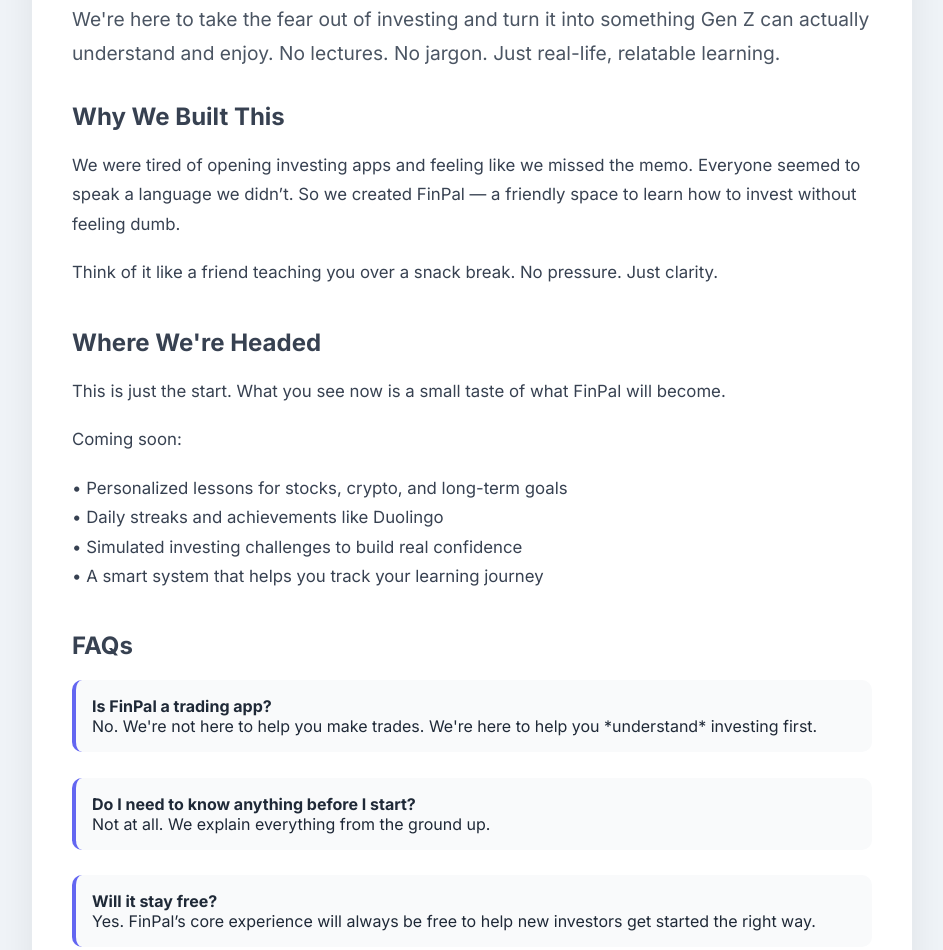
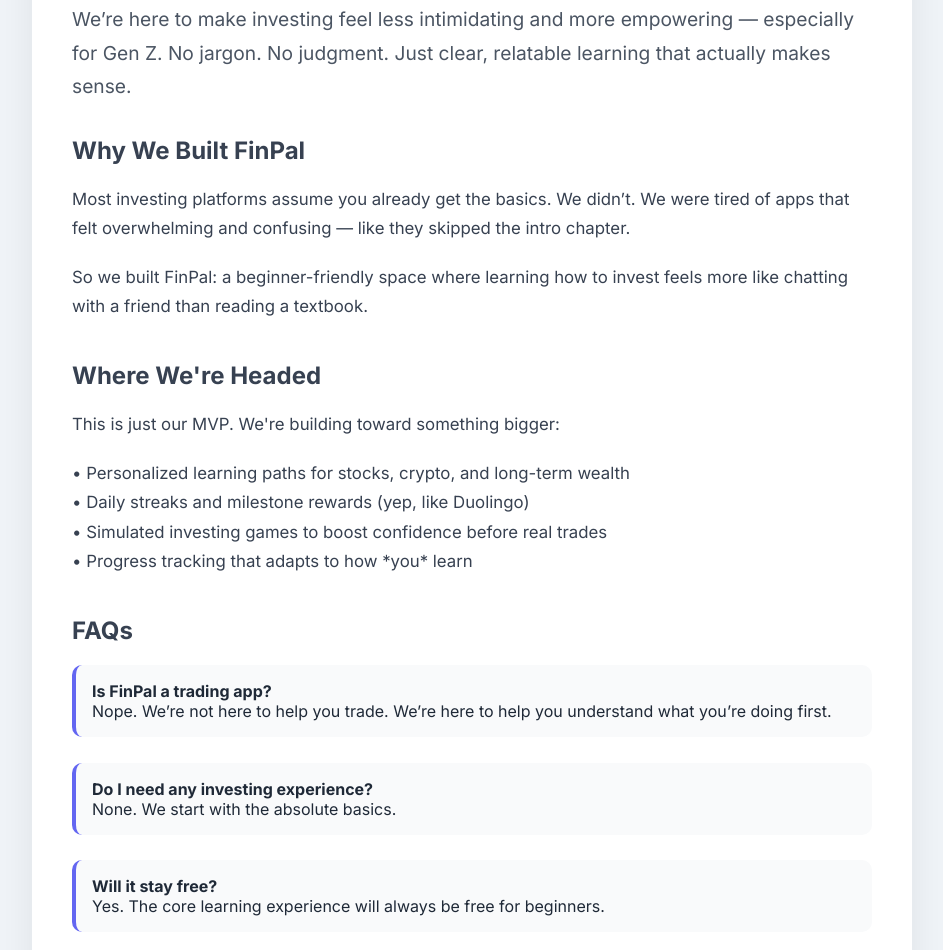
Before and after one commit to basanta2029/FinPal-ai, a website: page about.html in a window 1280 px wide. Shown: the part 176-1126 px from the top of the page, without its empty margins (168-1111 px from the left). Drawn offline with Linux system fonts and the light colour scheme.

Commit message:
Update script and quiz page for AI fix

```diff
--- a/about.html
+++ b/about.html
@@ -81,17 +81,19 @@
   <div class="container">
     <h1>FinPal: Investing Made Simple</h1>
     <p style="font-size: 1.2rem; color: #4b5563;">
-      We're here to take the fear out of investing and turn it into something Gen Z can actually understand and enjoy. No lectures. No jargon. Just real-life, relatable learning.
+      We’re here to make investing feel less intimidating and more empowering — especially for Gen Z.
+      No jargon. No judgment. Just clear, relatable learning that actually makes sense.
     </p>
 
     <!-- MISSION -->
     <section class="section">
-      <h2>Why We Built This</h2>
+      <h2>Why We Built FinPal</h2>
       <p>
-        We were tired of opening investing apps and feeling like we missed the memo. Everyone seemed to speak a language we didn’t. So we created FinPal — a friendly space to learn how to invest without feeling dumb.
+        Most investing platforms assume you already get the basics. We didn’t.
+        We were tired of apps that felt overwhelming and confusing — like they skipped the intro chapter.
       </p>
       <p>
-        Think of it like a friend teaching you over a snack break. No pressure. Just clarity.
+        So we built FinPal: a beginner-friendly space where learning how to invest feels more like chatting with a friend than reading a textbook.
       </p>
     </section>
 
@@ -99,14 +101,13 @@
     <section class="section">
       <h2>Where We're Headed</h2>
       <p>
-        This is just the start. What you see now is a small taste of what FinPal will become.
+        This is just our MVP. We're building toward something bigger:
       </p>
-      <p>Coming soon:</p>
       <p>
-        • Personalized lessons for stocks, crypto, and long-term goals<br>
-        • Daily streaks and achievements like Duolingo<br>
-        • Simulated investing challenges to build real confidence<br>
-        • A smart system that helps you track your learning journey
+        • Personalized learning paths for stocks, crypto, and long-term wealth<br>
+        • Daily streaks and milestone rewards (yep, like Duolingo)<br>
+        • Simulated investing games to boost confidence before real trades<br>
+        • Progress tracking that adapts to how *you* learn
       </p>
     </section>
 
@@ -115,13 +116,13 @@
       <h2>FAQs</h2>
       <ul>
         <li><strong>Is FinPal a trading app?</strong><br>
-        No. We're not here to help you make trades. We're here to help you *understand* investing first.</li>
+          Nope. We’re not here to help you trade. We’re here to help you understand what you’re doing first.</li>
 
-        <li><strong>Do I need to know anything before I start?</strong><br>
-        Not at all. We explain everything from the ground up.</li>
+        <li><strong>Do I need any investing experience?</strong><br>
+          None. We start with the absolute basics.</li>
 
         <li><strong>Will it stay free?</strong><br>
-        Yes. FinPal’s core experience will always be free to help new investors get started the right way.</li>
+          Yes. The core learning experience will always be free for beginners.</li>
       </ul>
     </section>
 
@@ -129,7 +130,7 @@
     <section class="section">
       <h2>Want to See It In Action?</h2>
       <p>
-        Try our quick investing scenario on the main page — make a decision, learn something new, and join the waitlist if it speaks to you.
+        Try a quick stock scenario on our main page — make a decision, get feedback, and see how fun investing education can be.
       </p>
       <a href="index.html" class="btn-back">← Back to Demo</a>
     </section>
```
